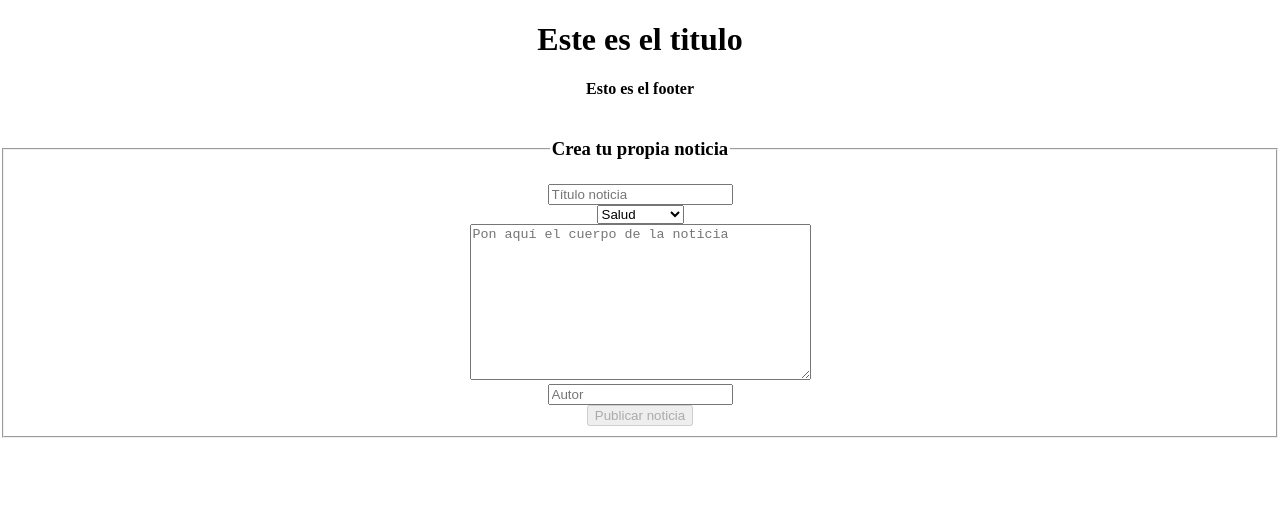
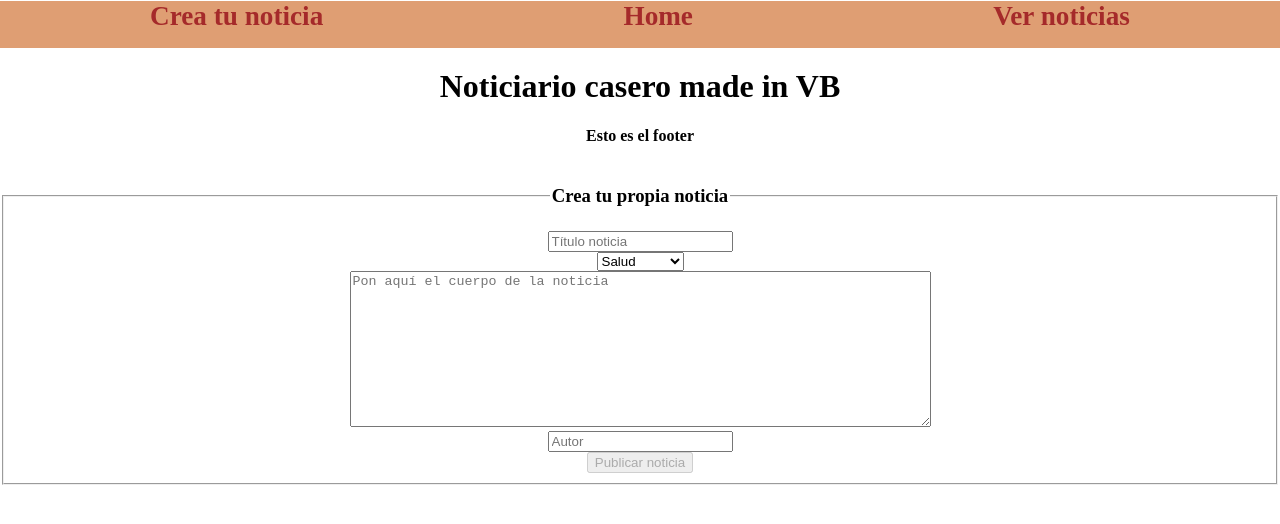
Before and after one commit to vaneebg/PROJECT-NEWS-REACT, a React (Create React App) app: page /form in a window 1280 px wide. Shown: the top 524 px of the page. Built offline with nearby package versions, Linux system fonts and the light colour scheme.

Commit message:
hecho navbar de header

```diff
--- a/src/components/Form/Form.jsx
+++ b/src/components/Form/Form.jsx
@@ -16,13 +16,7 @@ const Form=()=>{
          author:"",
          date:new Date()
        };
-   const [data, setData] = useState({
-     title: "",
-     section:"",
-     body: "",
-     author:"",
-     date:new Date()
-   });
+   const [data, setData] = useState(initialState);
    const [btnDisabled, setBtnDisabled] = useState(true);
    const [message, setMessage] = useState("");
    let navigate = useNavigate();
@@ -63,15 +57,14 @@ const Form=()=>{
          <fieldset>
            <legend><h3>Crea tu propia noticia</h3></legend>
            <div className="inputs">
-
-       <input
+            <input
          type="text"
          placeholder="Título noticia"
          onChange={handleInputChange}
          value={data.title}
          name="title"
-       /><br/>
-       <select
+            /><br/>
+            <select
               value={data.section}
               onChange={handleInputChange}
               name="section"
@@ -84,7 +77,7 @@ const Form=()=>{
               <option>Tecnología</option>
               <option>Ciencia</option>
             </select><br/>
-       <textarea name="body" cols='40' rows='10'
+       <textarea name="body" cols='70' rows='10'
         placeholder="Pon aquí el cuerpo de la noticia"
         onChange={handleInputChange}
         value={data.body}
--- a/src/components/Header/Header.jsx
+++ b/src/components/Header/Header.jsx
@@ -1,8 +1,17 @@
 import './Header'
+import './Header.scss'
+import { Link } from 'react-router-dom'
 
 const Header=()=>{
-  return (
-    <h1>Este es el titulo</h1>
+  return (<>
+   <div className="nav">
+<Link to="/form">Crea tu noticia</Link>
+<Link to="/">Home</Link>
+<Link to="/listNews">Ver noticias</Link>
+        </div>
+    <h1>Noticiario casero made in VB</h1>
+
+        </>
   )
 }
 
--- /dev/null
+++ b/src/components/Header/Header.scss
@@ -0,0 +1,21 @@
+.nav {
+    display: flex;
+    position: sticky;
+    top: 1px;
+    flex-direction: row;
+    justify-content: space-around;
+    width: 100%;
+    background-color: rgba(201, 91, 17, 0.589);
+    padding-bottom: 1em;
+}
+
+.nav {
+    a {
+        all: unset;
+        font-size: 1.5em;
+        cursor: pointer;
+        color: brown;
+        font-weight: bolder;
+        font-size: 1.7em;
+    }
+}
--- a/src/context/GlobalState.jsx
+++ b/src/context/GlobalState.jsx
@@ -16,7 +16,6 @@ export const GlobalProvider = ({ children }) => {
   const [state, dispatch] = useReducer(AppReducer, initialState);
 
   const getNews = async () => {
-    // console.log("aquiiiiiiiiiiiiiiiiiiiiiiiiiii",holi)
     let url='https://api.nytimes.com/svc/mostpopular/v2/viewed/1.json?api-key=hPvzPb8ldJH83JIhA1raARVyXGCWAms5'
     const result = await axios.get(url);
     dispatch({
```
